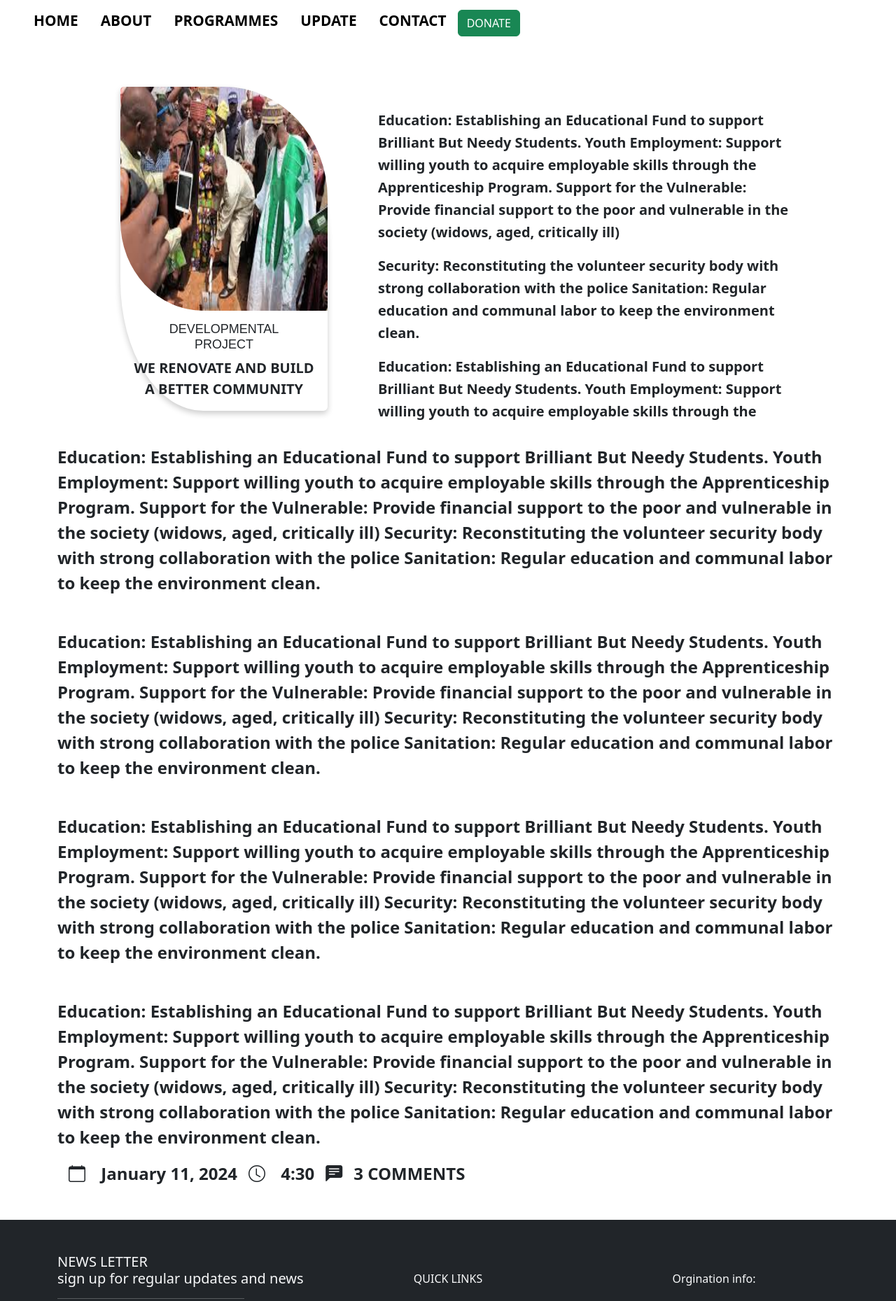
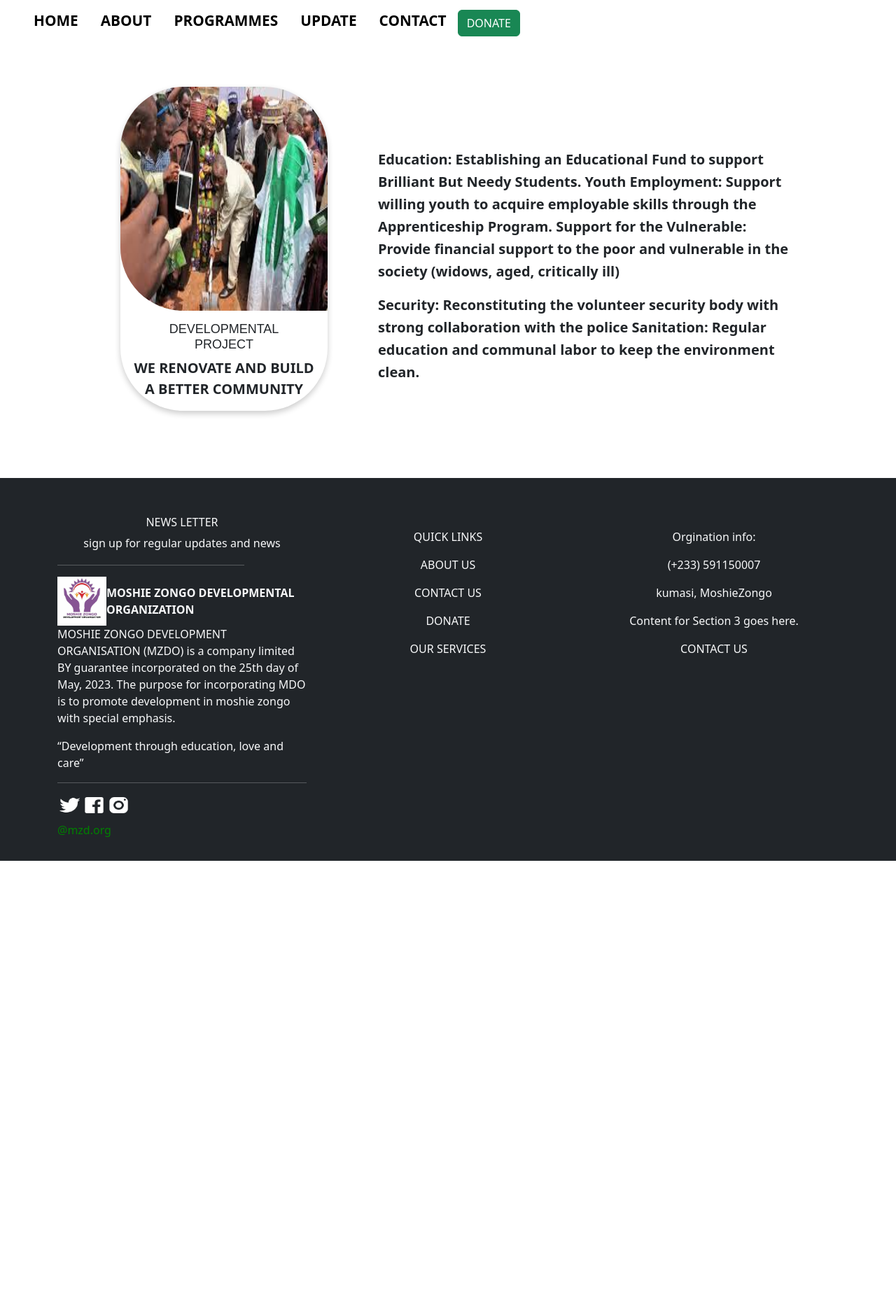
Before and after one commit to Namibra-Devs/MZDO-WEBSITE, a React (Vite) app: page /Programmes_profile in a window 1280 px wide. Shown: the part 140-1999 px from the top of the page at 70% size. After the commit the page ends 1370 px from the top, so only its background shows below. Built offline with nearby package versions, Linux system fonts and the light colour scheme.

Commit message:
new changes

```diff
--- a/src/components/Footer.jsx
+++ b/src/components/Footer.jsx
@@ -10,7 +10,7 @@
       <div className="container">
         <div className="row">
           <div className="col-md-4 col-sm-12">
-            <h5>NEWS LETTER <br /> sign up for regular updates and news</h5>
+            <h6>NEWS LETTER <br /> sign up for regular updates and news</h6>
             <hr className="w-75" />
             <div className="d-flex align-items-center  ">
               <img src={logo} id="logo" alt="Logo" style={{backgroundColor:"black"}}/>
--- a/src/sections/Event.jsx
+++ b/src/sections/Event.jsx
@@ -33,17 +33,17 @@
 
         <div className="col-md-6 col-sm-12 d-flex flex-column justify-content-center align-items-center">
 
-            <h1 className="mb-4" style={{fontWeight:'700'}}>UPCOMING EVENT</h1>
+            <h5 className="mb-4" style={{fontWeight:'700'}}>UPCOMING EVENT</h5>
             <h6 className="mb-4" style={{fontWeight:'700', fontSize:'18px'}}>GRAND DURBAR-FUND RAISING</h6>
-            <p style={{fontWeight:'700', fontSize:'18px'}}>
+            <p style={{fontWeight:'400', fontSize:'18px'}}>
                 <span><i className="bi bi-calendar" style={{color:'green'}}></i></span>
                 14/01/2024
             </p>
-            <p style={{fontWeight:'700', fontSize:'18px'}}>
+            <p style={{fontWeight:'400', fontSize:'18px'}}>
                 <span><i className="bi bi-clock" style={{color:'green'}}></i></span>
                 10:30 am
             </p>
-            <p style={{fontWeight:'700', fontSize:'18px'}}>
+            <p style={{fontWeight:'400', fontSize:'18px'}}>
                 <span><i className="bi bi-geo-alt-fill" style={{color:'green'}}></i></span>
                 Anyaano school park <br /> kumasi, Moshie Zongo
             </p>
@@ -54,7 +54,7 @@
         </div>
 
         <div className="col-md-6 col-sm-12 mt-5">
-            <img src={lineup} alt="Logo" className="img-fluid rounded-start" style={{borderTopRightRadius:'15%', borderBottomLeftRadius:'15%', maxHeight:'60vh'}} />
+            <img src={lineup} alt="Logo" className="img-fluid rounded-start" style={{borderTopRightRadius:'70px', borderTopLeftRadius:'70px', borderBottomRightRadius:'70px',   borderBottomLeftRadius: '70px', maxHeight:'60vh'}} />
         </div>
 
     </div>
--- a/src/sections/Programmes_profile.jsx
+++ b/src/sections/Programmes_profile.jsx
@@ -12,9 +12,9 @@
         <div className="row justify-content-center align-items-center">
           {/* Image Section */}
           <div className="col-lg-3 col-md-4 col-sm-6 mb-4 m-lg-5">
-            <div className="card" style={{  width: "100%", border: '0', borderTopRightRadius: '50%', borderBottomLeftRadius:'40%' , backgroundColor:'#FFFFFF' , boxShadow: '0 4px 8px 0 rgba(0,0,0,0.2)' }}>
+            <div className="card" style={{  width: "100%", border: '0', borderTopLeftRadius: '90px',  borderTopRightRadius: '90px', borderBottomLeftRadius:'90px' , borderBottomRightRadius:'90px', backgroundColor:'#FFFFFF' , boxShadow: '0 4px 8px 0 rgba(0,0,0,0.2)' }}>
               {/* Check if the image path is correct */}
-              <img src={deploymental} className="card-img-top" alt="deploymental" style={{height: "40vh", borderTopRightRadius: '50%' ,borderBottomLeftRadius:'40%' }} />
+              <img src={deploymental} className="card-img-top" alt="deploymental" style={{height: "40vh",borderTopRightRadius: '90px' ,  borderTopLeftRadius: '90px',borderBottomLeftRadius:'90px'}} />
               <div className="card-body">
                 <h5 className="card-title text-center" style={{ fontSize: '18px', fontFamily: 'sans-serif' }}>
                   DEVELOPMENTAL <br /> PROJECT
@@ -37,38 +37,13 @@
                 Security: Reconstituting the volunteer security body with strong collaboration with the police Sanitation: Regular education and communal labor to keep the environment clean.
               </p>
 
-              <p className='mt-3' style={{ maxWidth: '600px', fontSize: '20px', lineHeight: '1.6', fontWeight: '600' }}>
-                Education: Establishing an Educational Fund to support Brilliant But Needy Students. Youth Employment: Support willing youth to acquire employable skills through the
-              </p>
+
             </div>
           </div>
         </div>
       </div>
 
-      <div className='container' style={{ fontSize: '24px', fontWeight: '600' }}>
-        {/* Text Content */}
-        <p>
-          Education: Establishing an Educational Fund to support Brilliant But Needy Students. Youth Employment: Support willing youth to acquire employable skills through the Apprenticeship Program. Support for the Vulnerable: Provide financial support to the poor and vulnerable in the society (widows, aged, critically ill) Security: Reconstituting the volunteer security body with strong collaboration with the police Sanitation: Regular education and communal labor to keep the environment clean.
-        </p>
 
-        <p className='mt-5'>
-          Education: Establishing an Educational Fund to support Brilliant But Needy Students. Youth Employment: Support willing youth to acquire employable skills through the Apprenticeship Program. Support for the Vulnerable: Provide financial support to the poor and vulnerable in the society (widows, aged, critically ill) Security: Reconstituting the volunteer security body with strong collaboration with the police Sanitation: Regular education and communal labor to keep the environment clean.
-        </p>
-
-        <p className='mt-5'>
-          Education: Establishing an Educational Fund to support Brilliant But Needy Students. Youth Employment: Support willing youth to acquire employable skills through the Apprenticeship Program. Support for the Vulnerable: Provide financial support to the poor and vulnerable in the society (widows, aged, critically ill) Security: Reconstituting the volunteer security body with strong collaboration with the police Sanitation: Regular education and communal labor to keep the environment clean.
-        </p>
-
-        <p className='mt-5'>
-          Education: Establishing an Educational Fund to support Brilliant But Needy Students. Youth Employment: Support willing youth to acquire employable skills through the Apprenticeship Program. Support for the Vulnerable: Provide financial support to the poor and vulnerable in the society (widows, aged, critically ill) Security: Reconstituting the volunteer security body with strong collaboration with the police Sanitation: Regular education and communal labor to keep the environment clean.
-        </p>
-
-        <p>
-          <i className='bi bi-calendar m-3'></i> January 11, 2024
-          <span><i className='bi bi-clock m-3'></i> 4:30</span>
-          <span><i className='bi bi-chat-left-text-fill m-3'></i>3 COMMENTS</span>
-        </p>
-      </div>
 
       <Footer />
     </div>
--- a/src/sections/Update.jsx
+++ b/src/sections/Update.jsx
@@ -50,7 +50,7 @@
          <h5 className="card-title text-center">DEVELOPMENTAL PROJECTS</h5>
         <p className="card-text" style={{fontSize:'12px'}}>WE RENOVATES AND BUILD A BETTER COMMUNITY  </p>
        </div>
-       < a href='/Programmes' style={{fontWeight:'600',fontSize:'20px',textDecoration:'none',color:'black'}}>READ MORE</a>
+       < a href='/Programmes_profile' style={{fontWeight:'600',fontSize:'20px',textDecoration:'none',color:'black'}}>READ MORE</a>
        <hr />
        <p style={{fontSize:'10px'}}>DECEMBER 20,2022</p>
         </div>
```
